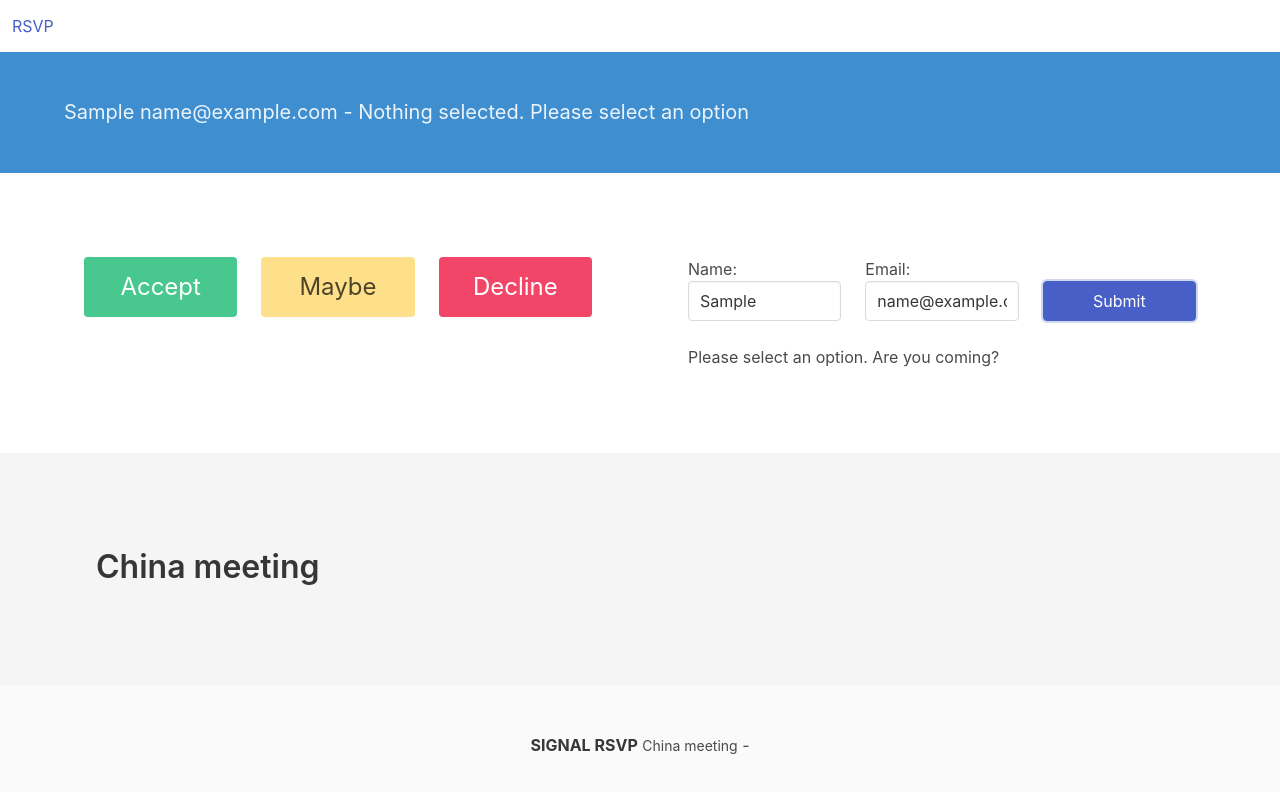
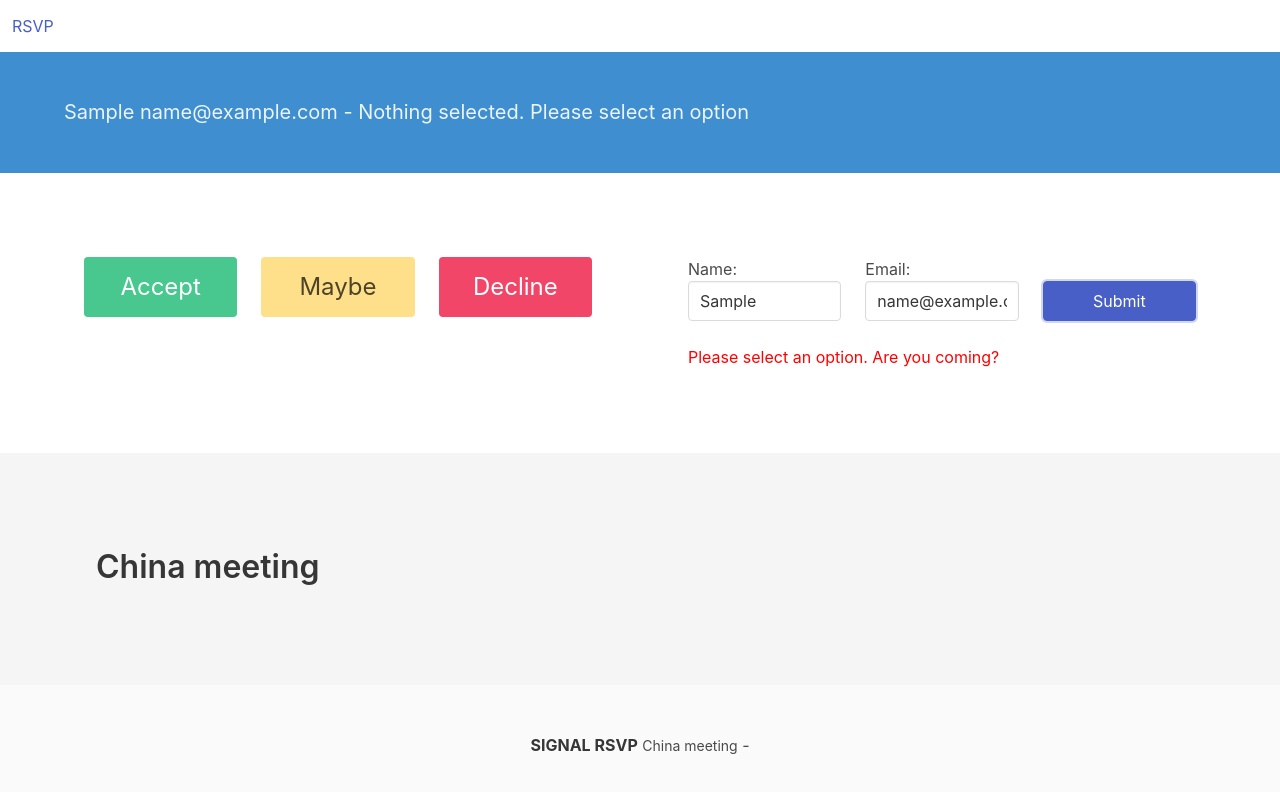
Before and after one commit to shmuelpro/rsvp-client, a React (Create React App) app: page / in a window 1280 px wide. Both pictures are taken after typing "Sample", "name@example.com" into the empty fields and a click on the button "Submit". Shown: the top 792 px of the page. Built offline with nearby package versions, Linux system fonts and the light colour scheme.

Commit message:
added red color to errors

```diff
--- a/src/App.js
+++ b/src/App.js
@@ -177,7 +177,7 @@ function App() {
                   <div className="columns" >
                     <div className="column">
                       {errors.map((e,i)=>{
-                        return <div key={i}>{e}</div>
+                        return <div style={{color:"red"}} key={i}>{e}</div>
                       })}
                     </div>
                   </div>
```
